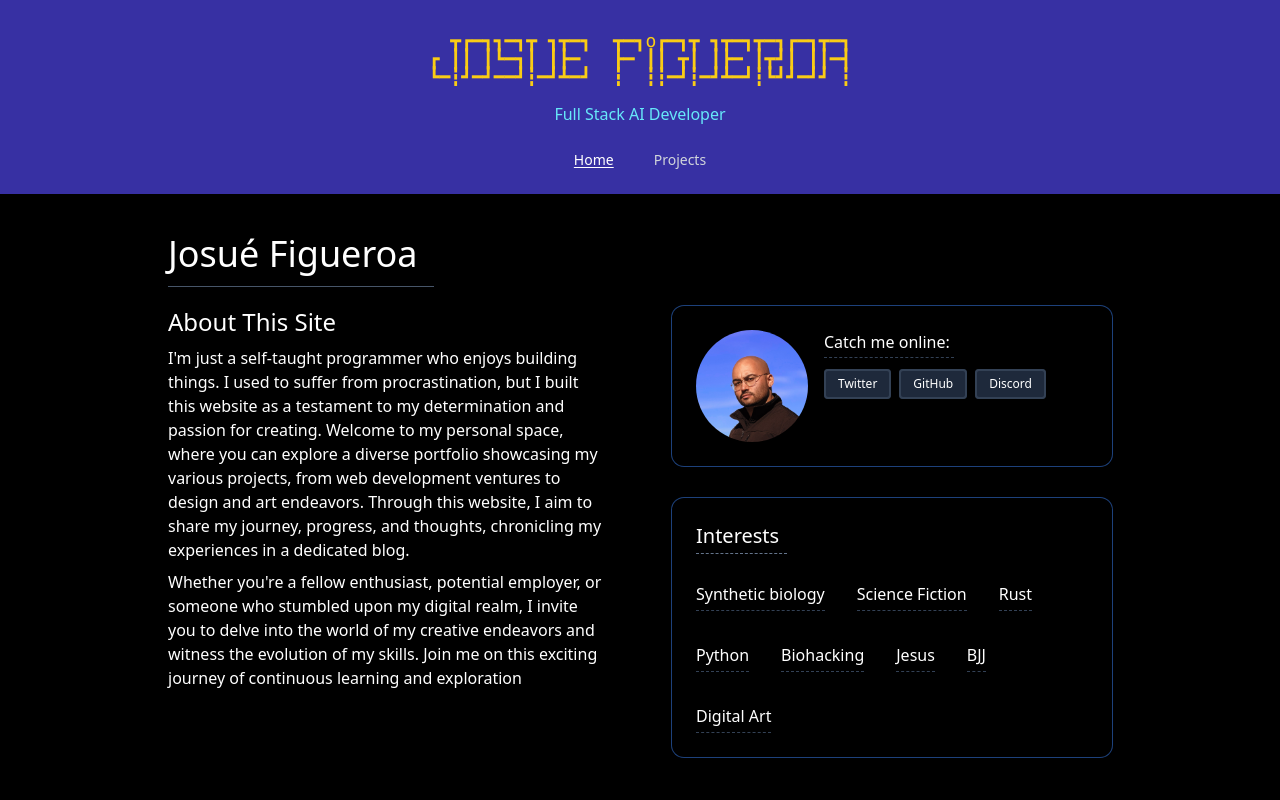
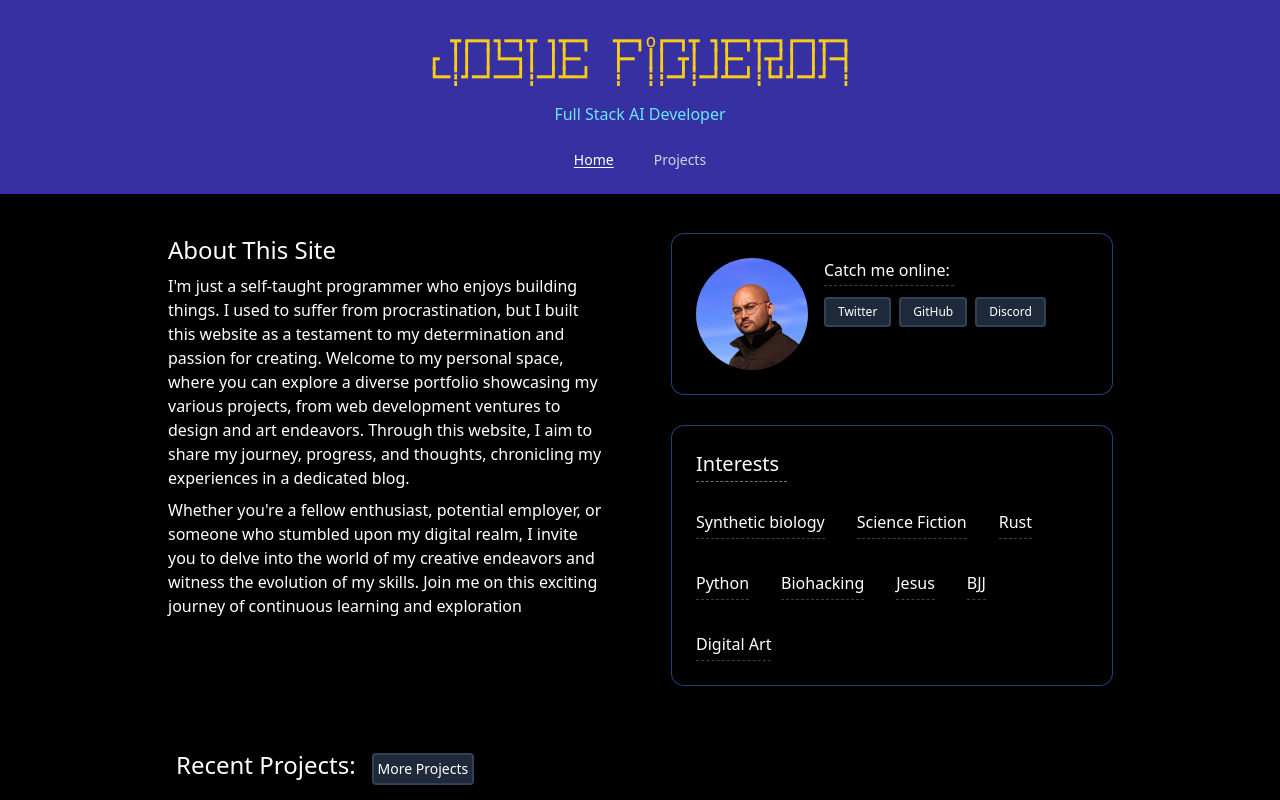
Before and after one commit to PoorRican/boundless_creations, a React (Create React App) app: page /home in a window 1280 px wide. Shown: the top 800 px of the page. Built offline with nearby package versions, Linux system fonts and the light colour scheme; a web font is replaced by a local one.

Commit message:
Remove "Josue Figueroa" from homepage body

```diff
--- a/src/pages/Home.tsx
+++ b/src/pages/Home.tsx
@@ -47,11 +47,6 @@ const InterestsSection = (props: {className?: string}) => {
 const Home = () => {
   return (
     <ContentWrapper>
-      <h1 className="mb-8 text-4xl font-thin">
-        <span className="border-b border-slate-600 pr-4 pb-2">
-          Josué Figueroa
-        </span>
-      </h1>
 
       <div className="grid md:grid-cols-2 gap-8 md:gap-16">
         <Blurb />
```
